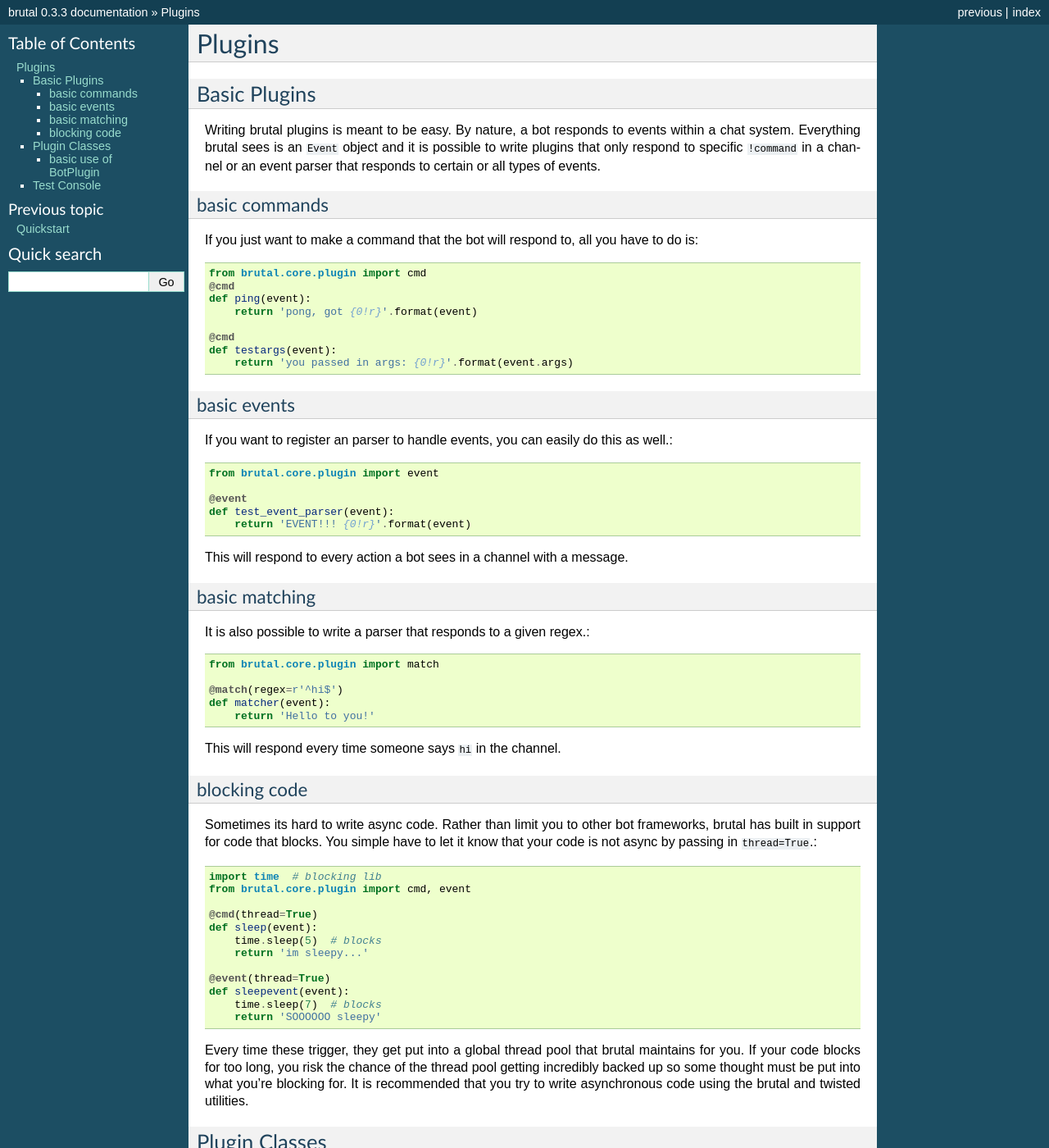
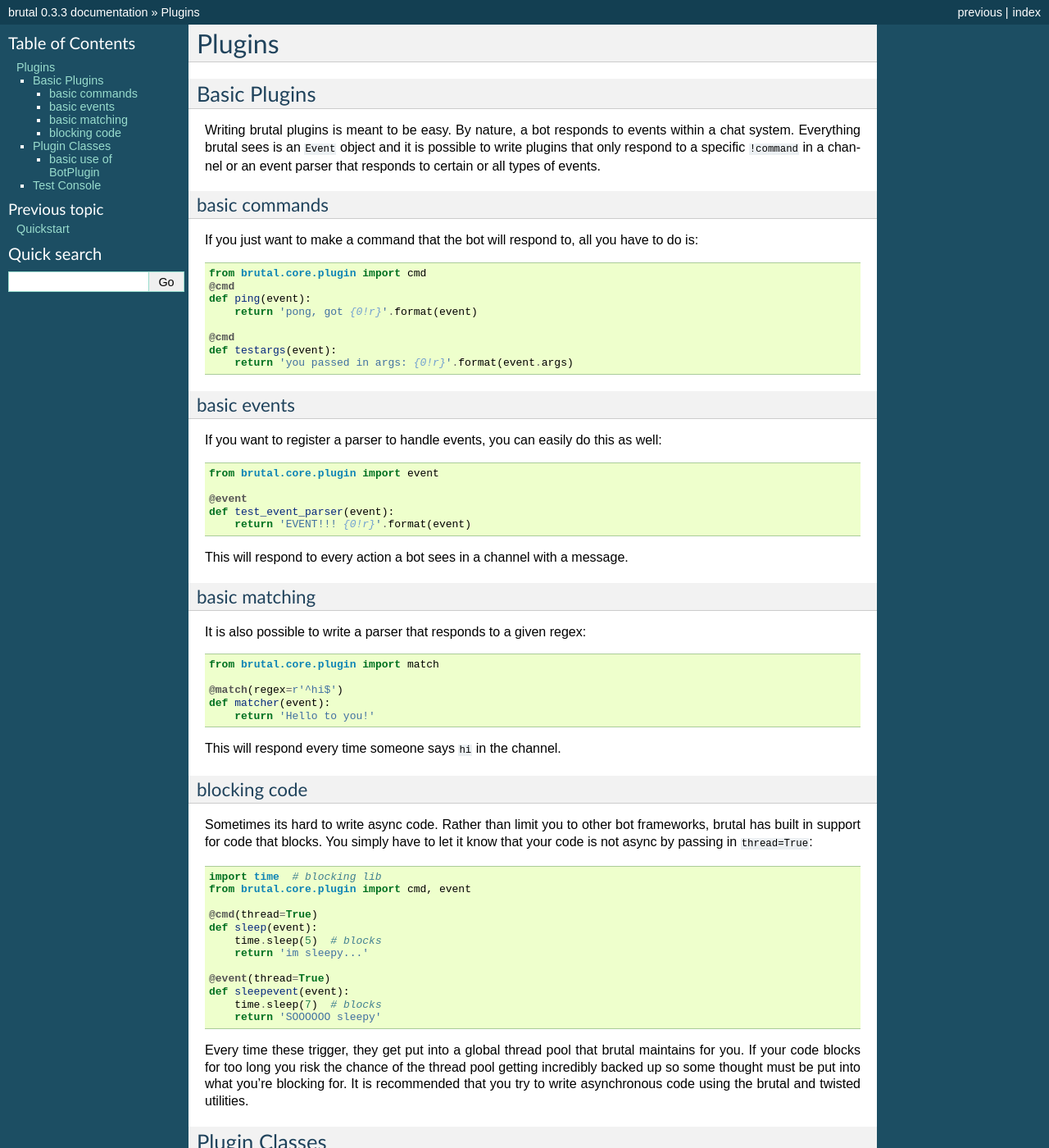
Before and after one commit to Netflix/brutal, a Sphinx documentation site: the page built from docs/plugins.rst, in a window 1280 px wide and 1400 px high. Shown: the whole window at 82% size. Built offline with Sphinx 7.4.7, drawn with Linux system fonts in a browser that asks for light colours.

Commit message:
Spelling/grammatical fixes for docs

```diff
--- a/docs/plugins.rst
+++ b/docs/plugins.rst
@@ -7,7 +7,7 @@ Basic Plugins
 =============
 
 Writing brutal plugins is meant to be easy. By nature, a bot responds to events within a chat system. Everything brutal
-sees is an ``Event`` object and it is possible to write plugins that only respond to specific ``!command`` in a channel or
+sees is an ``Event`` object and it is possible to write plugins that only respond to a specific ``!command`` in a channel or
 an event parser that responds to certain or all types of events.
 
 
@@ -29,7 +29,7 @@ If you just want to make a command that the bot will respond to, all you have to
 basic events
 ------------
 
-If you want to register an parser to handle events, you can easily do this as well.::
+If you want to register a parser to handle events, you can easily do this as well::
 
     from brutal.core.plugin import event
 
@@ -44,7 +44,7 @@ This will respond to every action a bot sees in a channel with a message.
 basic matching
 --------------
 
-It is also possible to write a parser that responds to a given regex.::
+It is also possible to write a parser that responds to a given regex::
 
     from brutal.core.plugin import match
 
@@ -59,7 +59,7 @@ blocking code
 -------------
 
 Sometimes its hard to write async code. Rather than limit you to other bot frameworks, brutal has built in support for
-code that blocks. You simple have to let it know that your code is not async by passing in ``thread=True``.::
+code that blocks. You simply have to let it know that your code is not async by passing in ``thread=True``::
 
     import time  # blocking lib
     from brutal.core.plugin import cmd, event
@@ -75,7 +75,7 @@ code that blocks. You simple have to let it know that your code is not async by
         return 'SOOOOOO sleepy'
 
 Every time these trigger, they get put into a global thread pool that brutal maintains for you. If your code blocks for
-too long, you risk the chance of the thread pool getting incredibly backed up so some thought must be put into what
+too long you risk the chance of the thread pool getting incredibly backed up so some thought must be put into what
 you're blocking for. It is recommended that you try to write asynchronous code using the brutal and twisted utilities.
 
 
```
